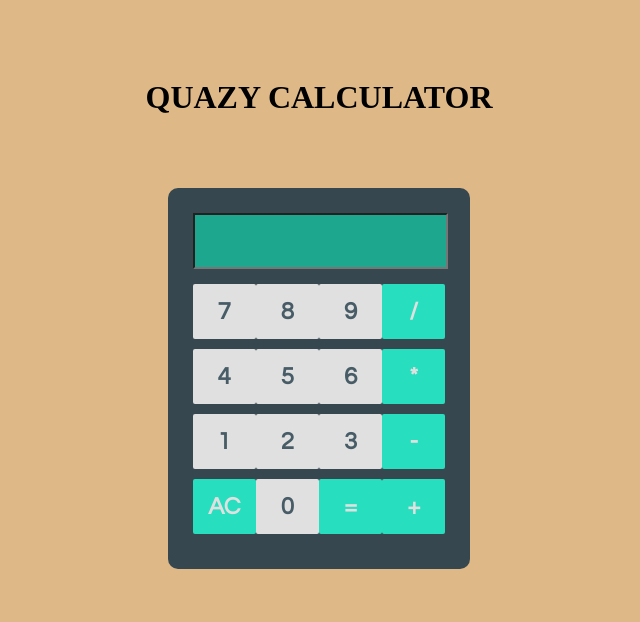
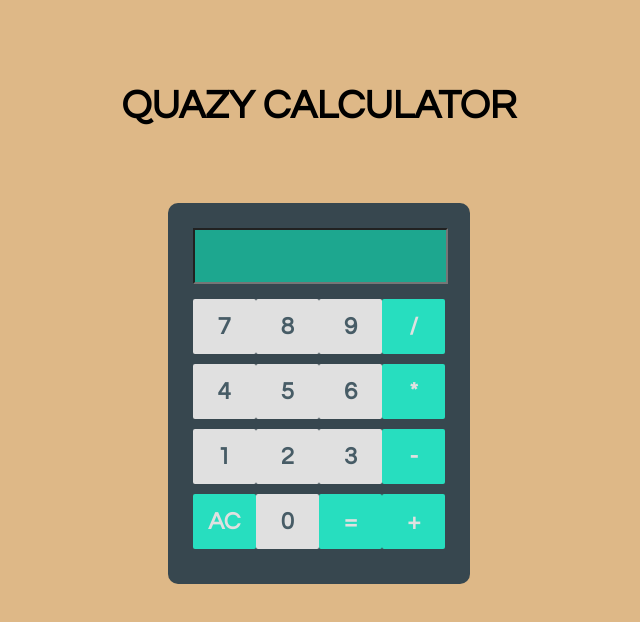
Before and after one commit to keithcodeZ/quazy-calculator, a plain HTML site: page index.html in a window 1280 px wide. Shown: the whole page, without its empty margins (321-961 px from the left). Drawn offline with Linux system fonts and the light colour scheme.

Commit message:
h1 font changed

```diff
--- a/index.css
+++ b/index.css
@@ -14,6 +14,9 @@ body{
 }
 
 h1{
+    font-family: 'Century Gothic';
+    font-size: 40px;
+    font-weight: 700;
     text-align: center;
 }
 
```
